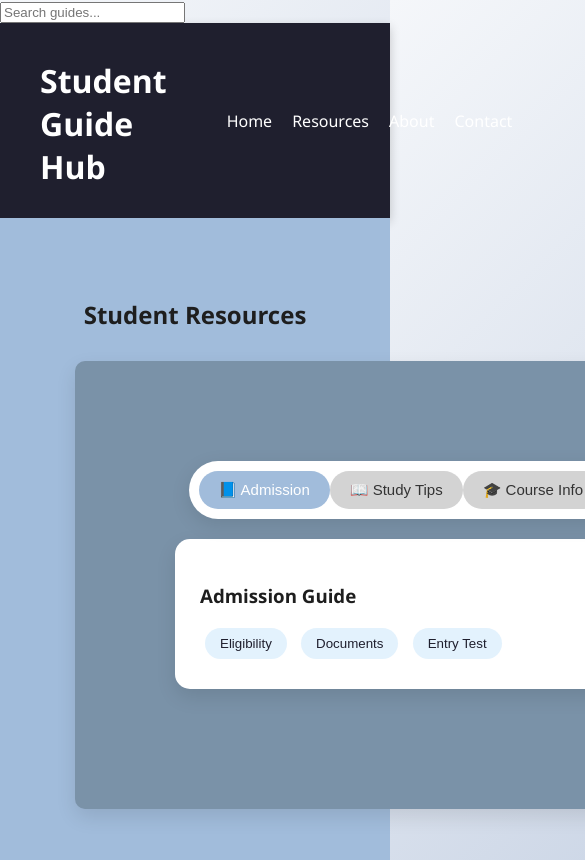
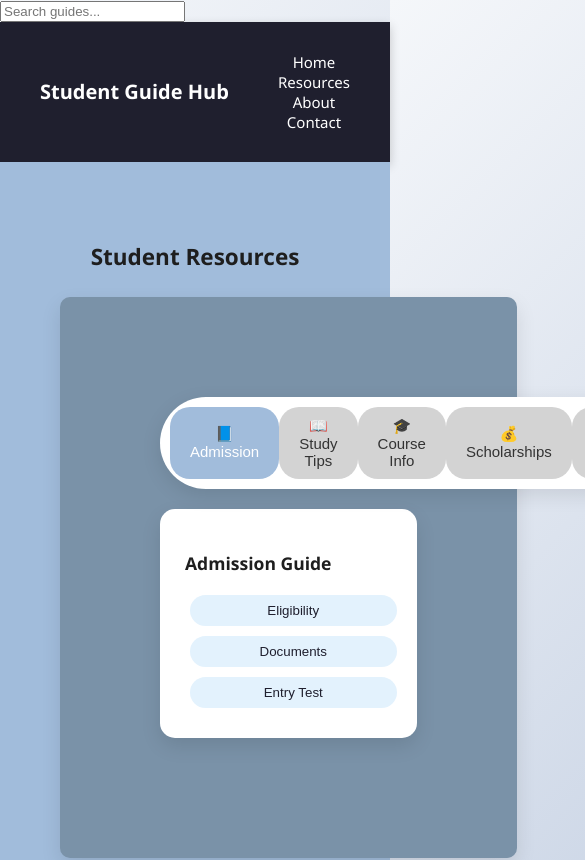
Before and after one commit to turabali2003/student-guide-hub, a plain HTML site: page resources.html in a window 390 px wide. Shown: the top 860 px of the page, 585 px wide, since content can reach past the window. Drawn offline with Linux system fonts and the light colour scheme.

Commit message:
style.css

```diff
--- a/style.css
+++ b/style.css
@@ -311,3 +311,48 @@ h1, h2, h3 {
 p {
     line-height: 1.6;
 }
+
+@media (max-width: 768px) {
+    nav ul {
+        flex-direction: column;
+        align-items: center;
+    }
+
+    .card {
+        width: 80%;
+    }
+
+    body {
+        font-size: 15px;
+    }
+}
+
+@media (max-width: 480px) {
+    header h1 {
+        font-size: 20px;
+        text-align: center;
+    }
+
+    nav ul {
+        padding: 0;
+    }
+
+    .card {
+        width: 95%;
+        margin: 10px auto;
+    }
+
+    button {
+        width: 100%;
+    }
+}
+
+@media (min-width: 1024px) {
+    .container {
+        max-width: 1200px;
+    }
+
+    .card {
+        width: 250px;
+    }
+}
```
